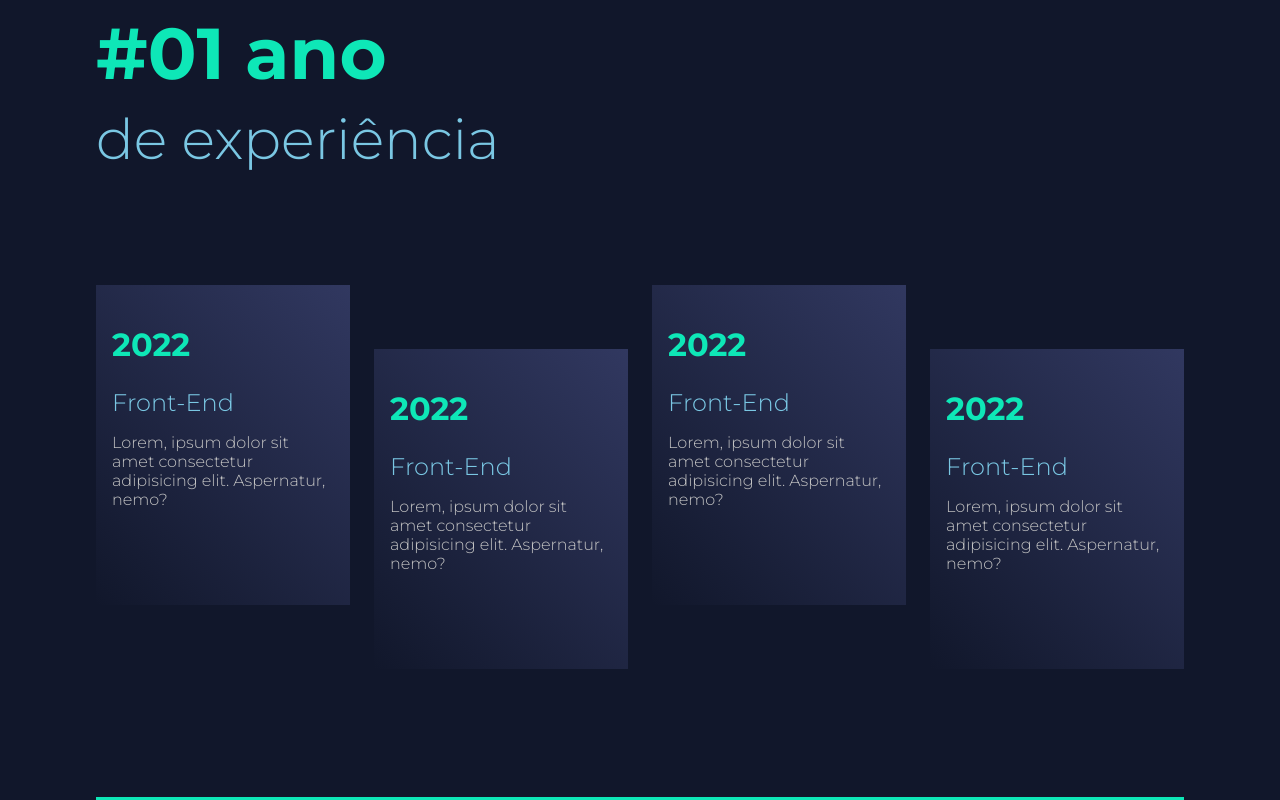
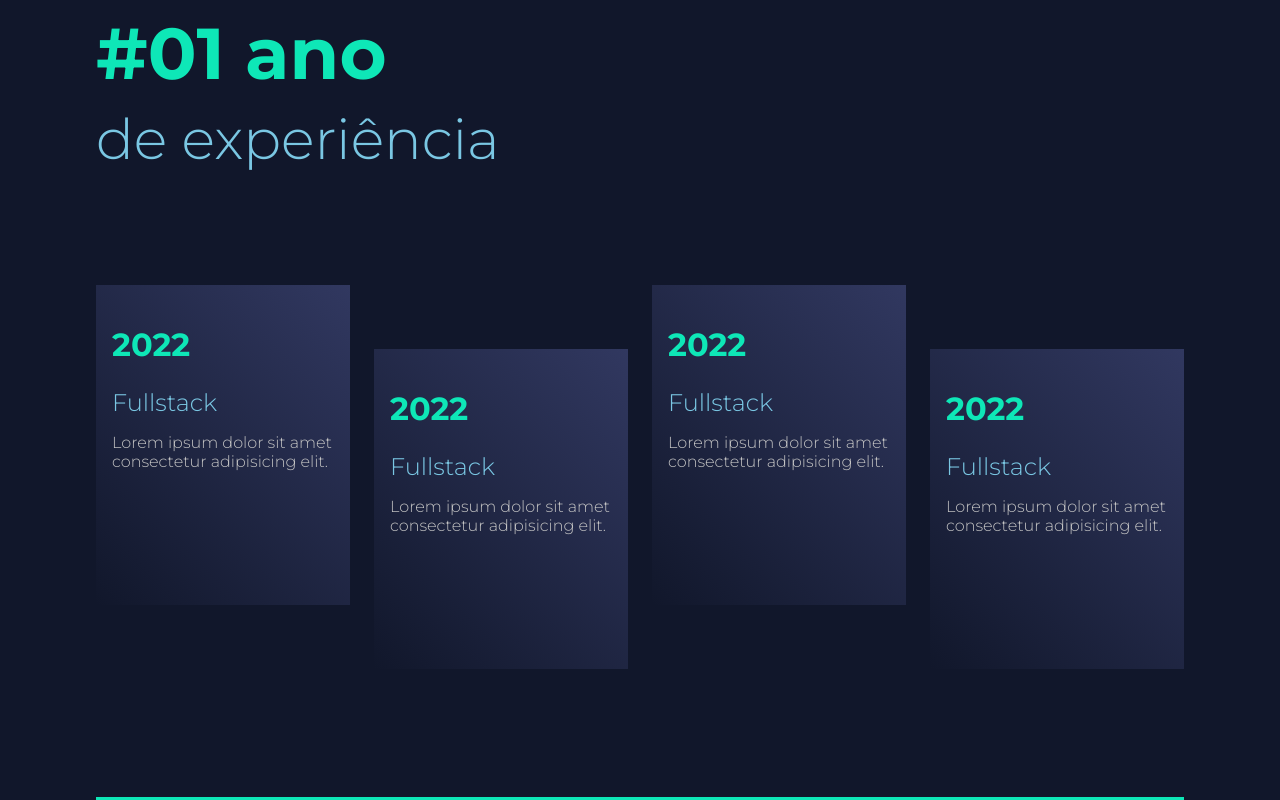
Before and after one commit to fabiomrm/portoflio, a React (Create React App) app: page / in a window 1280 px wide. Shown: the part 883-1683 px from the top of the page. Built offline with nearby package versions, Linux system fonts and the light colour scheme.

Commit message:
Add ExperienceItem props

```diff
--- a/src/components/ExperienceItem/index.tsx
+++ b/src/components/ExperienceItem/index.tsx
@@ -1,12 +1,18 @@
 import { ItemContainer } from "./styles"
 
-export const ExperienceItem = () => {
+type Props = {
+    title: string;
+    description: string;
+    year: number;
+}
+
+export const ExperienceItem = ({ title, description, year }: Props) => {
     return(
         <ItemContainer>
             <div>
-                <h1>2022</h1>
-                <h2>Front-End</h2>
-                <p>Lorem, ipsum dolor sit amet consectetur adipisicing elit. Aspernatur, nemo?</p>
+                <h1>{ year }</h1>
+                <h2>{title}</h2>
+                <p>{description}</p>
             </div>
 
         </ItemContainer>
--- a/src/components/Experiences/index.tsx
+++ b/src/components/Experiences/index.tsx
@@ -7,11 +7,12 @@ export const Experiences = () => {
         <Container>
             <SectionTitle title="01 ano" description="de experiência"/>
 
+
             <section>
-                <ExperienceItem />
-                <ExperienceItem />
-                <ExperienceItem />
-                <ExperienceItem />
+                <ExperienceItem year={2022} title="Fullstack" description="Lorem ipsum dolor sit amet consectetur adipisicing elit."/>
+                <ExperienceItem year={2022} title="Fullstack" description="Lorem ipsum dolor sit amet consectetur adipisicing elit."/>
+                <ExperienceItem year={2022} title="Fullstack" description="Lorem ipsum dolor sit amet consectetur adipisicing elit."/>
+                <ExperienceItem year={2022} title="Fullstack" description="Lorem ipsum dolor sit amet consectetur adipisicing elit."/>
             </section>
         </Container>
     )
```
